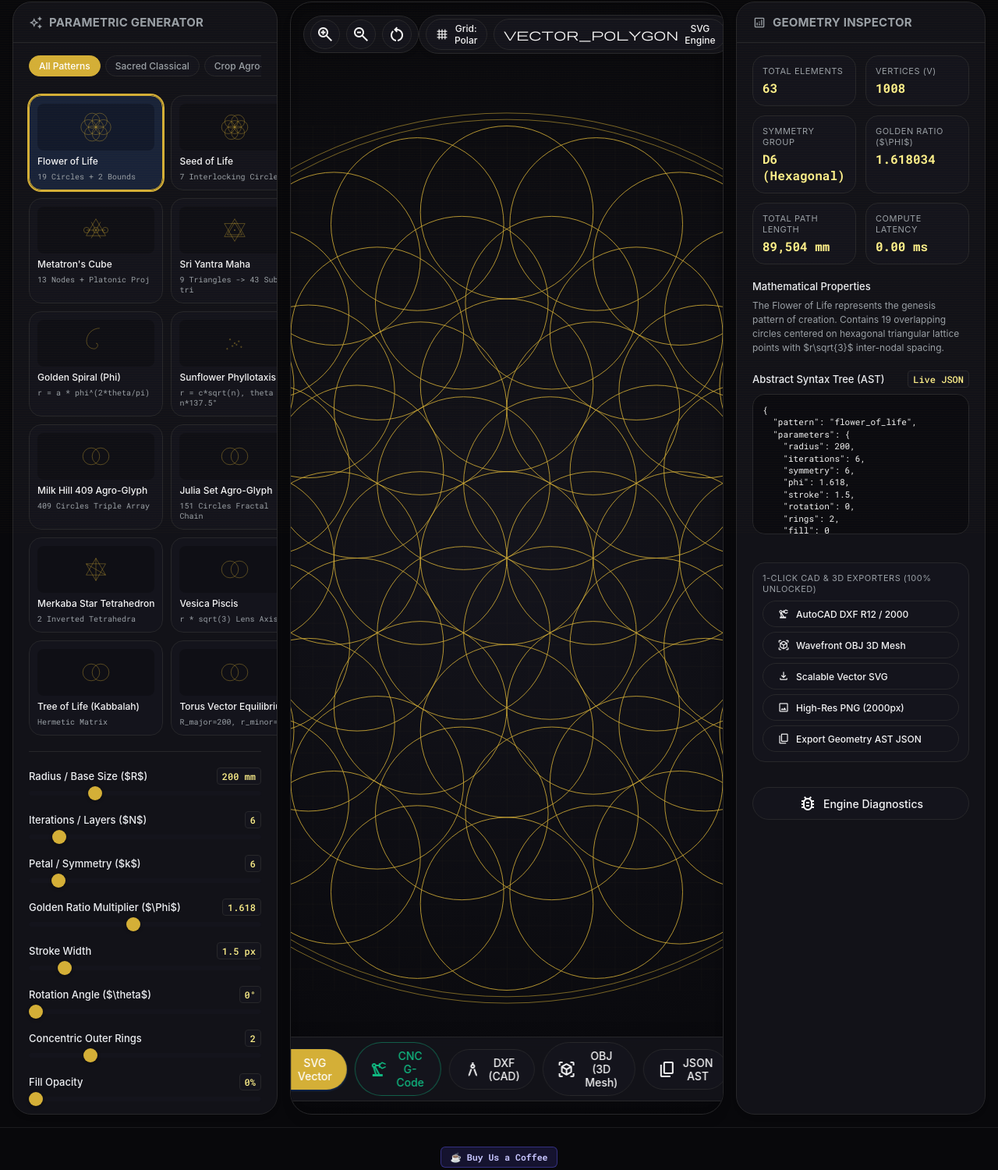
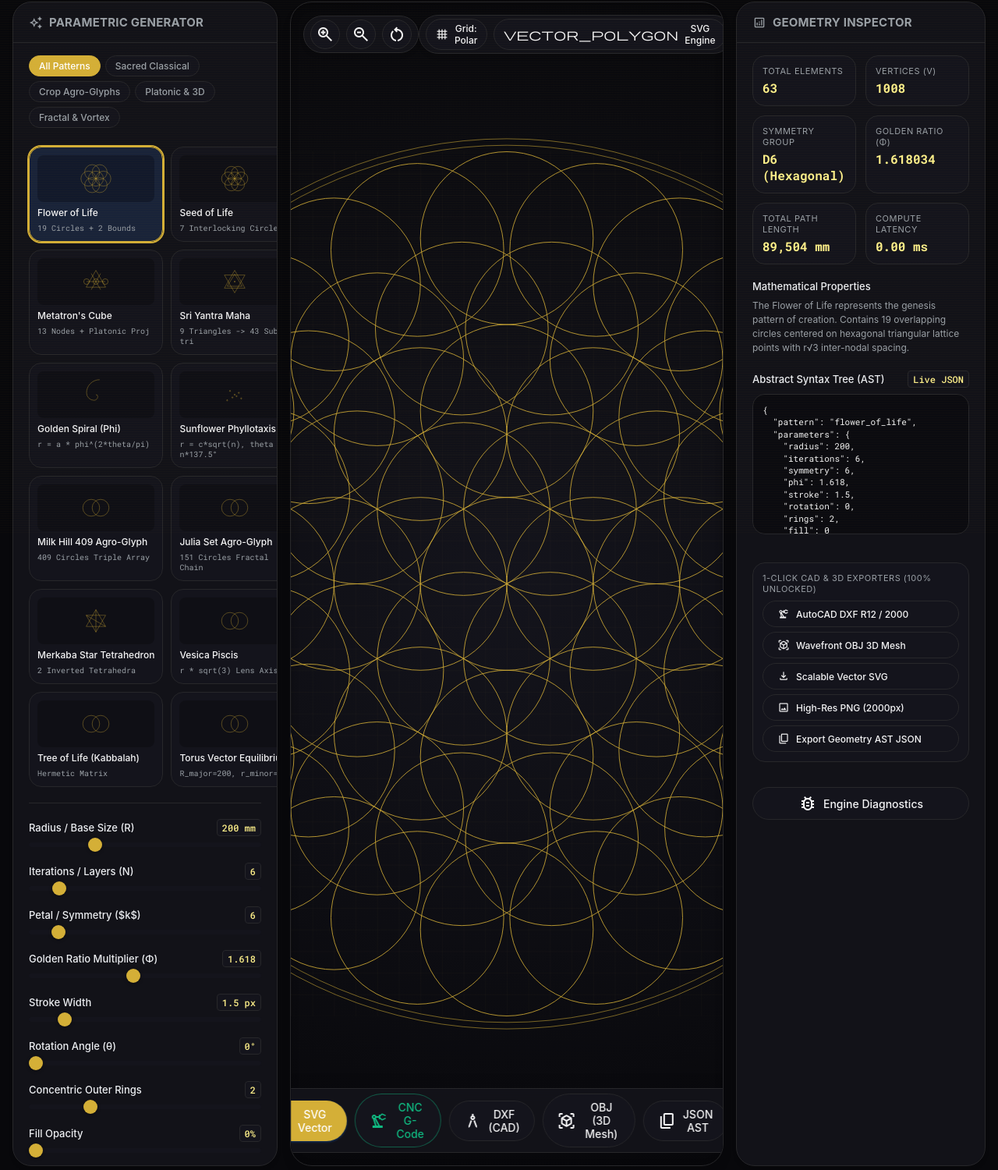
Before and after one commit to 1nc0gn30/ufo-sacred-geometry, an Electron app: page public/index.html in a window 1280 px wide. Shown: the part 117-1617 px from the top of the page at 78% size. Drawn offline with nearby package versions, Linux system fonts and the light colour scheme; no server answers.

Commit message:
fix: replace raw LaTeX with Unicode and wrap category filter chips

```diff
--- a/public/index.html
+++ b/public/index.html
@@ -468,10 +468,9 @@
     /* Preset Filters & Grid */
     .category-chips {
       display: flex;
+      flex-wrap: wrap;
       gap: 6px;
-      overflow-x: auto;
       padding-bottom: 4px;
-      scrollbar-width: none;
     }
     .category-chips::-webkit-scrollbar { display: none; }
 
@@ -915,7 +914,7 @@
         <!-- Live Sliders -->
         <div class="control-group">
           <div class="control-label-row">
-            <span>Radius / Base Size ($R$)</span>
+            <span>Radius / Base Size (R)</span>
             <span class="val" id="val-radius">200 mm</span>
           </div>
           <input type="range" id="param-radius" min="50" max="600" value="200" step="5" oninput="updateParam('radius', this.value)">
@@ -923,7 +922,7 @@
 
         <div class="control-group">
           <div class="control-label-row">
-            <span>Iterations / Layers ($N$)</span>
+            <span>Iterations / Layers (N)</span>
             <span class="val" id="val-iterations">6</span>
           </div>
           <input type="range" id="param-iterations" min="1" max="48" value="6" step="1" oninput="updateParam('iterations', this.value)">
@@ -939,7 +938,7 @@
 
         <div class="control-group">
           <div class="control-label-row">
-            <span>Golden Ratio Multiplier ($\Phi$)</span>
+            <span>Golden Ratio Multiplier (Φ)</span>
             <span class="val" id="val-phi">1.618</span>
           </div>
           <input type="range" id="param-phi" min="0.5" max="3.0" value="1.618" step="0.005" oninput="updateParam('phi', this.value)">
@@ -955,7 +954,7 @@
 
         <div class="control-group">
           <div class="control-label-row">
-            <span>Rotation Angle ($\theta$)</span>
+            <span>Rotation Angle (θ)</span>
             <span class="val" id="val-rotation">0&deg;</span>
           </div>
           <input type="range" id="param-rotation" min="0" max="360" value="0" step="1" oninput="updateParam('rotation', this.value)">
@@ -1075,7 +1074,7 @@
             <span class="stat-value" id="stat-symmetry">D6 (Hexagonal)</span>
           </div>
           <div class="stat-card">
-            <span class="stat-label">Golden Ratio ($\Phi$)</span>
+            <span class="stat-label">Golden Ratio (Φ)</span>
             <span class="stat-value">1.618034</span>
           </div>
           <div class="stat-card">
@@ -1093,7 +1092,7 @@
             <span>Mathematical Properties</span>
           </div>
           <div style="font-size: 12px; line-height: 1.5; color: var(--text-secondary);" id="math-description">
-            The Flower of Life represents the genesis pattern of creation. Contains 19 overlapping circles centered on hexagonal triangular lattice points with $r\sqrt{3}$ inter-nodal spacing.
+            The Flower of Life represents the genesis pattern of creation. Contains 19 overlapping circles centered on hexagonal triangular lattice points with r√3 inter-nodal spacing.
           </div>
         </div>
 
```
